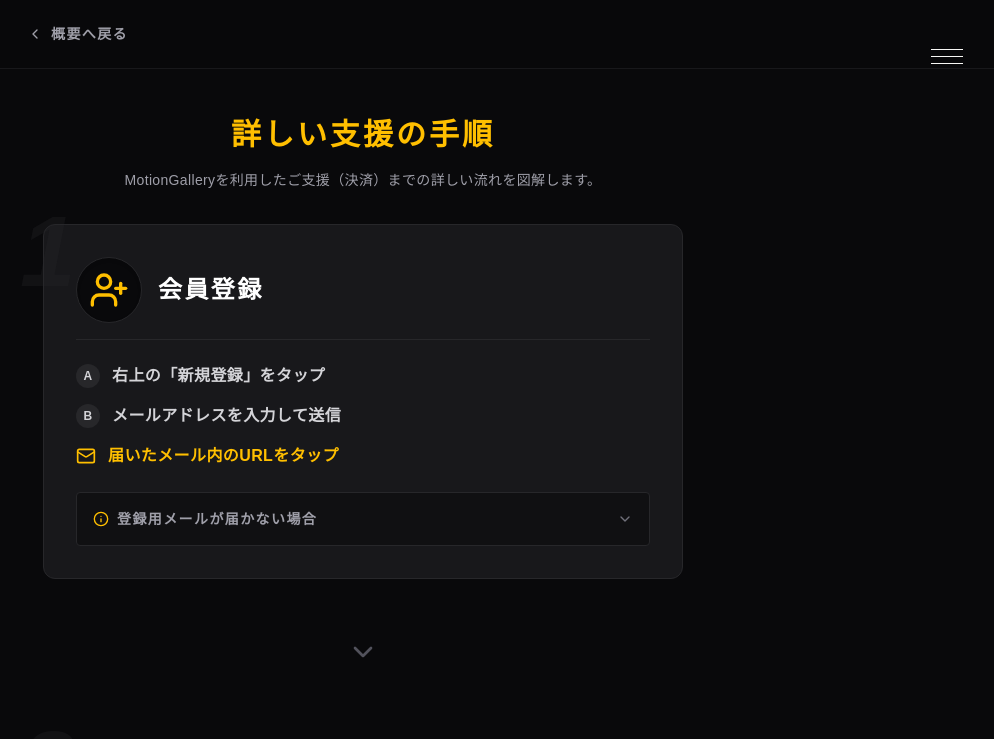
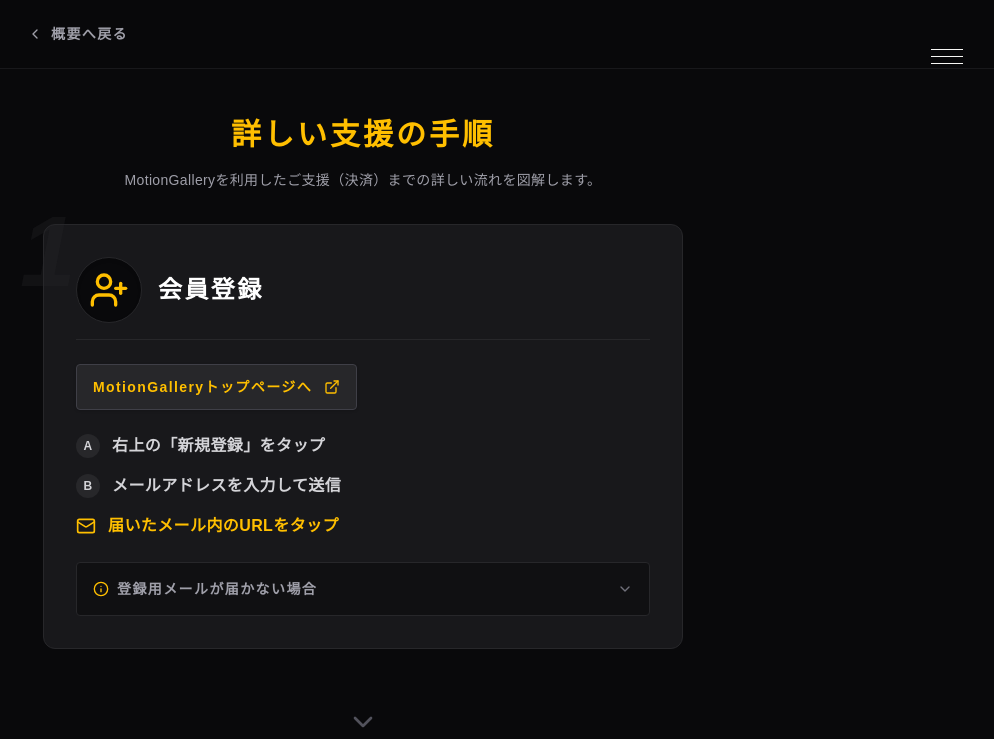
Before and after one commit to kdkmsy1016-ops/pipedream, a Next.js app: page /howto in a window 1280 px wide. Shown: the top 739 px of the page, without its empty margins (277-1271 px from the left). Built offline with nearby package versions, Linux system fonts and the light colour scheme.

Commit message:
feat(howto): add direct link to MotionGallery top page in Step 1

```diff
--- a/app/howto/page.tsx
+++ b/app/howto/page.tsx
@@ -3,7 +3,7 @@
 import Link from "next/link";
 import { useState } from "react";
 import { motion, AnimatePresence } from "framer-motion";
-import { ChevronLeft, ChevronDown, Check, Info, Mail, UserPlus, LogIn, Gift, CreditCard, ChevronRight, AlertCircle, Clock } from "lucide-react";
+import { ChevronLeft, ChevronDown, Check, Info, Mail, UserPlus, LogIn, Gift, CreditCard, ChevronRight, AlertCircle, Clock, ExternalLink } from "lucide-react";
 
 export default function HowToPage() {
     const [showToast, setShowToast] = useState(false);
@@ -46,6 +46,17 @@ export default function HowToPage() {
                     title="会員登録"
                     icon={<UserPlus className="w-8 h-8 md:w-10 md:h-10 text-[#ffbf00]" />}
                 >
+                    <div className="mb-6">
+                        <a
+                            href="https://motion-gallery.net/"
+                            target="_blank"
+                            rel="noopener noreferrer"
+                            className="inline-flex items-center gap-2 px-4 py-3 bg-zinc-800 hover:bg-zinc-700 text-[#ffbf00] border border-zinc-700 hover:border-[#ffbf00]/50 transition-colors rounded text-sm font-bold tracking-widest w-full md:w-auto justify-center shadow-sm"
+                        >
+                            MotionGalleryトップページへ
+                            <ExternalLink className="w-4 h-4 ml-1" />
+                        </a>
+                    </div>
                     <ul className="text-zinc-300 text-sm md:text-base space-y-4 tracking-wide font-bold">
                         <li className="flex items-center gap-3">
                             <span className="w-6 h-6 rounded-full bg-zinc-800 flex items-center justify-center text-xs">A</span>
```
